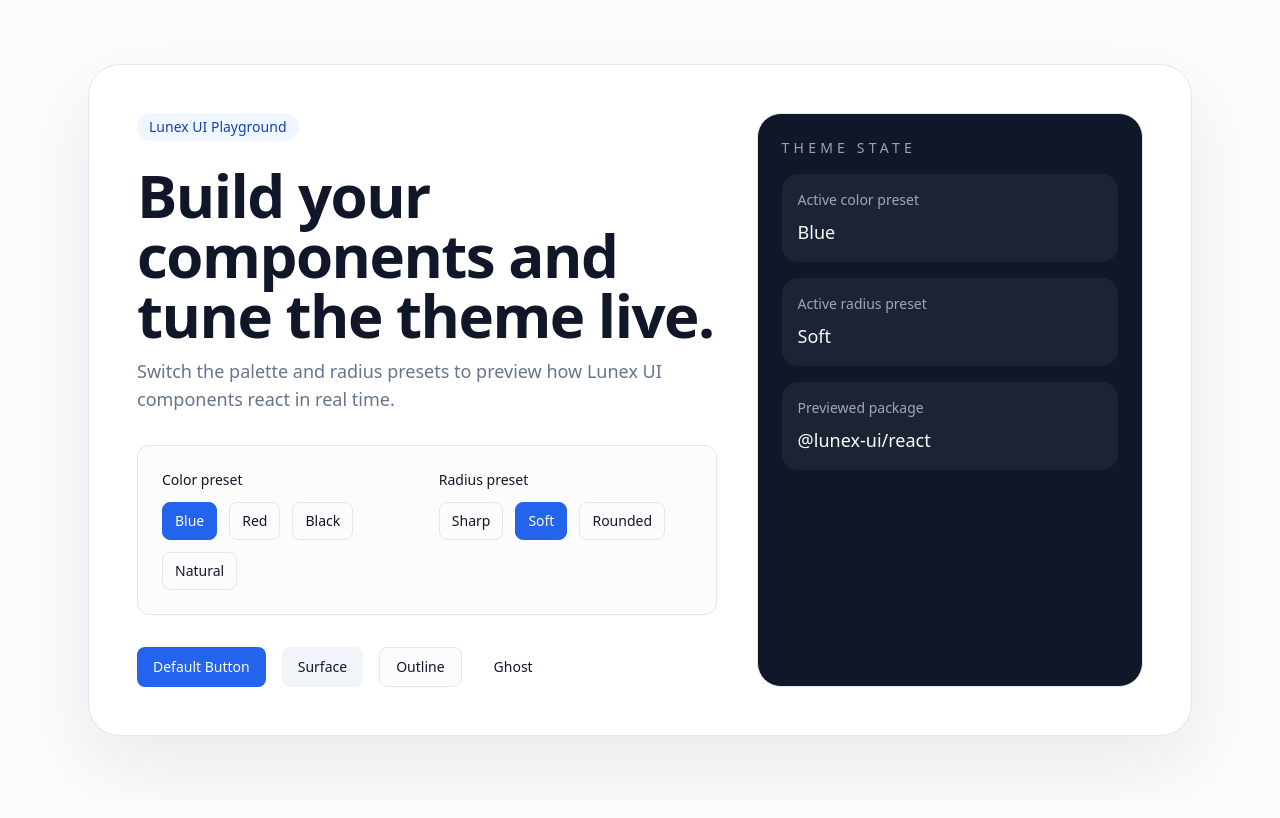
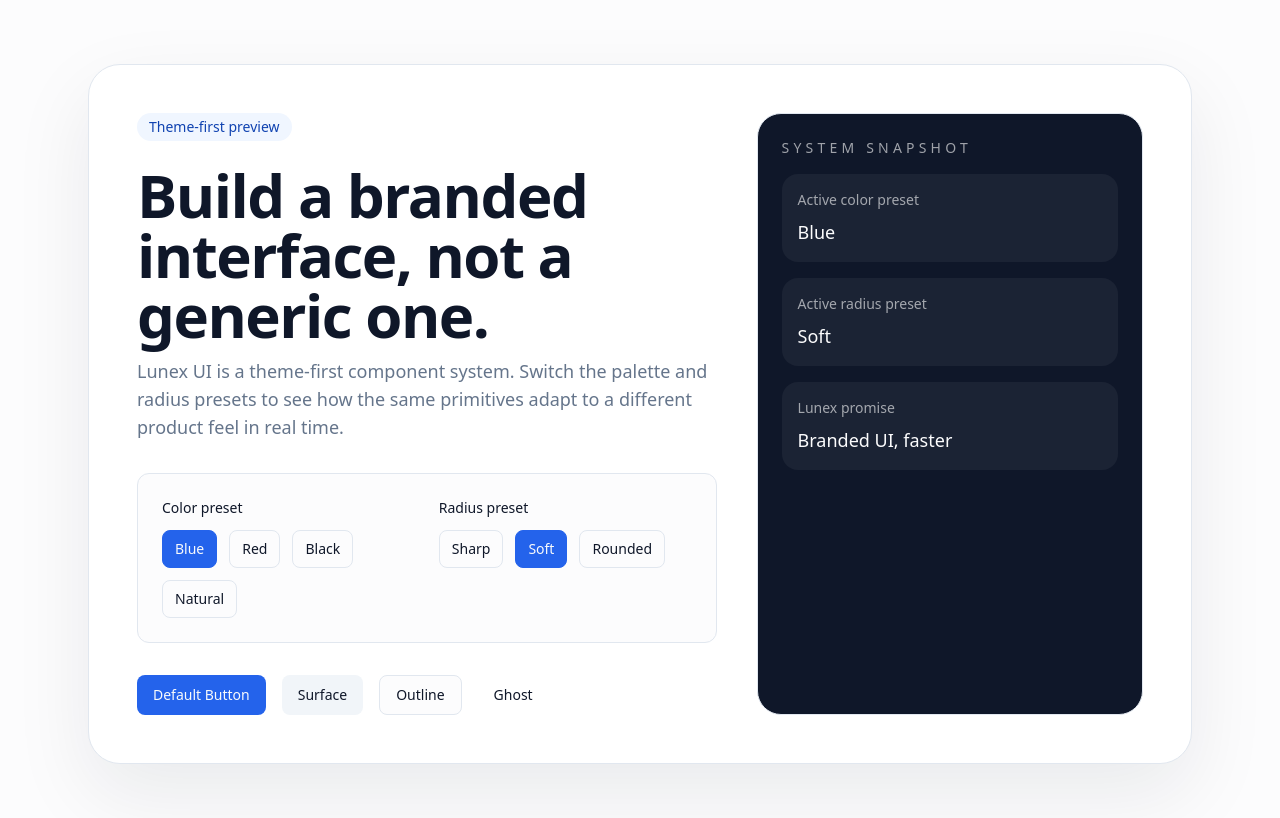
Before and after one commit to lunex-ui/ui, a Next.js app in the folder apps/playground/: page / in a window 1280 px wide. Shown: the top 818 px of the page. Built offline with nearby package versions, Linux system fonts and the light colour scheme.

Commit message:
docs: foundation and community setup

```diff
--- a/apps/playground/app/layout.tsx
+++ b/apps/playground/app/layout.tsx
@@ -5,7 +5,8 @@
 
 export const metadata: Metadata = {
   title: "Lunex UI Playground",
-  description: "Playground for testing Lunex UI components."
+  description:
+    "Preview Lunex UI components, tokens, and theme presets in a live playground."
 };
 
 export default function RootLayout({
--- a/apps/playground/app/theme-preview.tsx
+++ b/apps/playground/app/theme-preview.tsx
@@ -34,15 +34,16 @@
         <div className="space-y-8">
           <div className="space-y-6">
             <span className="inline-flex items-center rounded-full bg-brand-soft px-3 py-1 text-sm font-medium text-brand-soft-foreground">
-              Lunex UI Playground
+              Theme-first preview
             </span>
             <div className="space-y-3">
               <h1 className="text-4xl font-semibold tracking-tight text-foreground md:text-6xl">
-                Build your components and tune the theme live.
+                Build a branded interface, not a generic one.
               </h1>
               <p className="max-w-2xl text-base leading-7 text-muted-foreground md:text-lg">
-                Switch the palette and radius presets to preview how Lunex UI
-                components react in real time.
+                Lunex UI is a theme-first component system. Switch the palette
+                and radius presets to see how the same primitives adapt to a
+                different product feel in real time.
               </p>
             </div>
           </div>
@@ -99,7 +100,7 @@
 
         <div className="space-y-4 rounded-[1.5rem] border border-border bg-foreground p-6 text-background">
           <p className="text-sm uppercase tracking-[0.3em] text-white/60">
-            Theme state
+            System snapshot
           </p>
           <div className="grid gap-4">
             <div className="rounded-2xl bg-white/5 p-4">
@@ -111,8 +112,10 @@
               <p className="mt-2 text-lg font-medium capitalize">{radiusPreset}</p>
             </div>
             <div className="rounded-2xl bg-white/5 p-4">
-              <p className="text-sm text-white/60">Previewed package</p>
-              <p className="mt-2 text-lg font-medium">@lunex-ui/react</p>
+              <p className="text-sm text-white/60">Lunex promise</p>
+              <p className="mt-2 text-lg font-medium">
+                Branded UI, faster
+              </p>
             </div>
           </div>
         </div>
```
